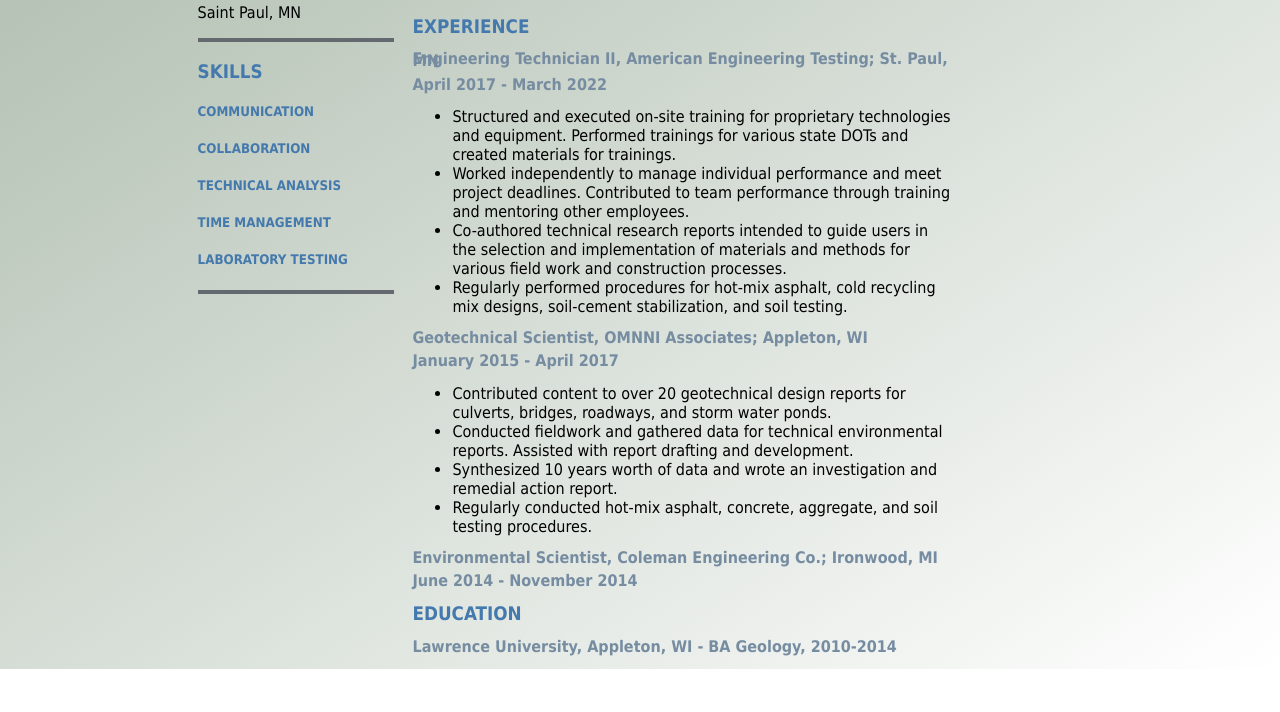
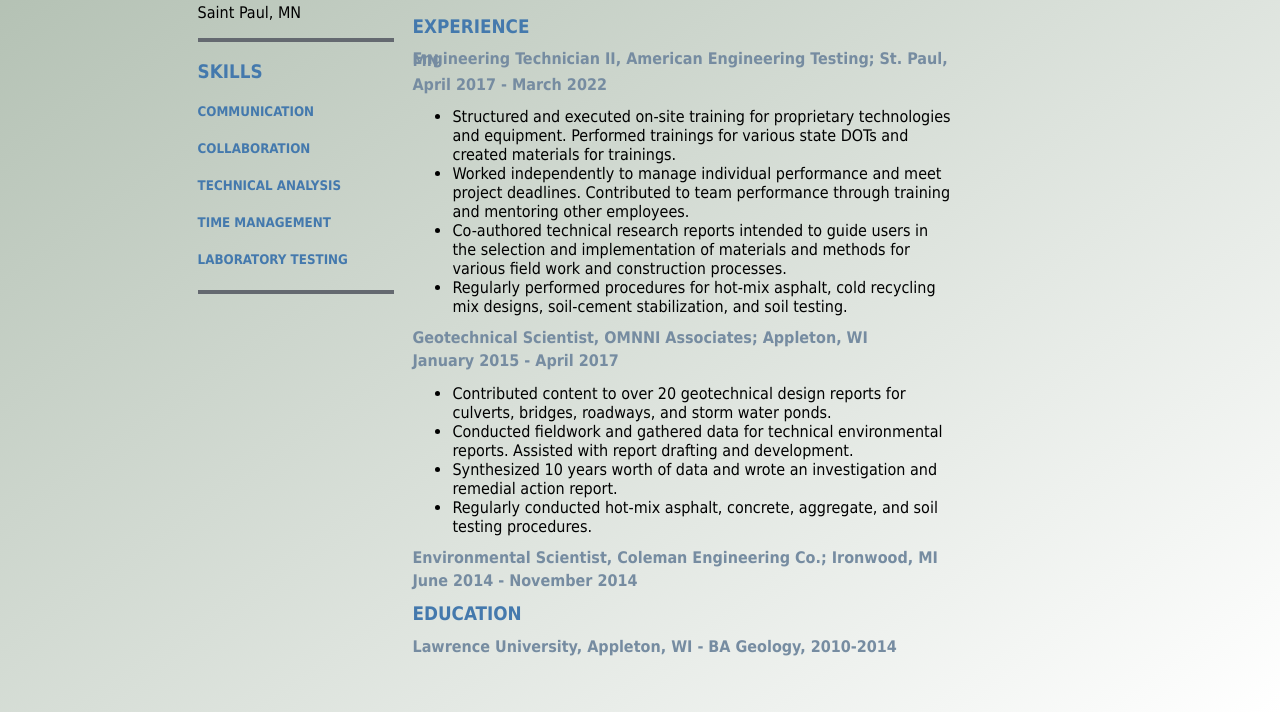
Before and after one commit to bmnw/bmnw.github.io, a plain HTML site: page index.html in a window 1280 px wide. Shown: the part 205-917 px from the top of the page. Before the commit the page ends 874 px from the top, so only its background shows below. Drawn offline with Linux system fonts and the light colour scheme.

Commit message:
Update style.css

```diff
--- a/style.css
+++ b/style.css
@@ -2,6 +2,7 @@ body{
     font-family: tahoma, sans-serif;
     text-align: left;
     background-image: linear-gradient(to bottom right, #abbaab, #ffffff);
+    margin-bottom: 5%;
 }
 .main{
     margin-left: 32%;
```
